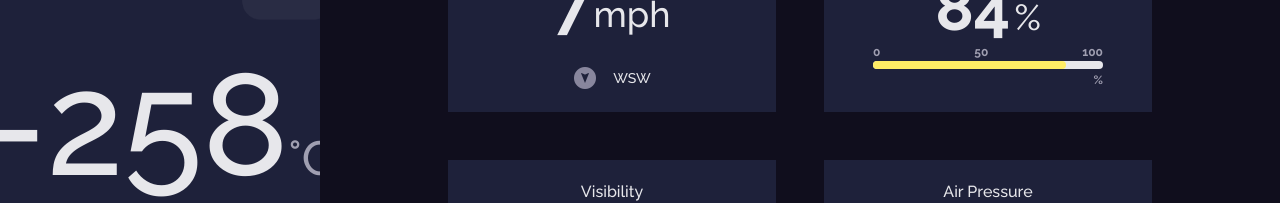
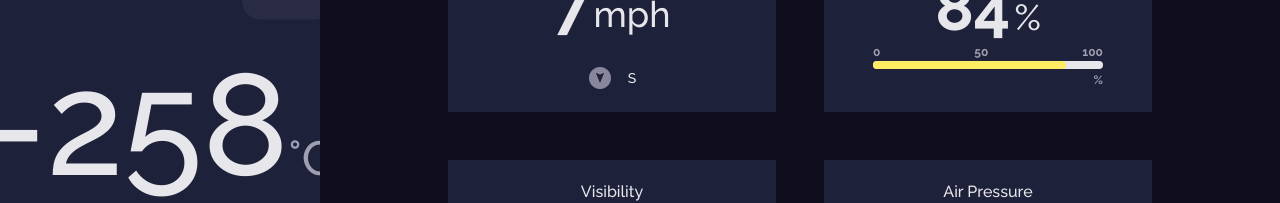
Before and after one commit to Cyber-Kira/weather-app, a React (Create React App) app: page / in a window 1280 px wide. Shown: the part 346-549 px from the top of the page. Built offline with nearby package versions, Linux system fonts and the light colour scheme; no server answers.

Commit message:
feat: convert deg to direction

```diff
--- a/src/components/CardHighlight/components/WindWidget.tsx
+++ b/src/components/CardHighlight/components/WindWidget.tsx
@@ -1,6 +1,7 @@
 import React from 'react'
+import { degToCompass } from '../../../lib/utils'
 
-export const WindWidget = ({ deg }: { deg?: number }) => {
+export const WindWidget = ({ deg }: { deg: number }) => {
 	return (
 		<div className='flex items-center justify-center gap-4 mt-6'>
 			<span
@@ -12,7 +13,7 @@ export const WindWidget = ({ deg }: { deg?: number }) => {
 				assistant_navigation
 			</span>
 			<span className='font-raleway font-medium text-sm leading-[17px] text-lightestGray'>
-				WSW
+				{degToCompass(deg)}
 			</span>
 		</div>
 	)
```
